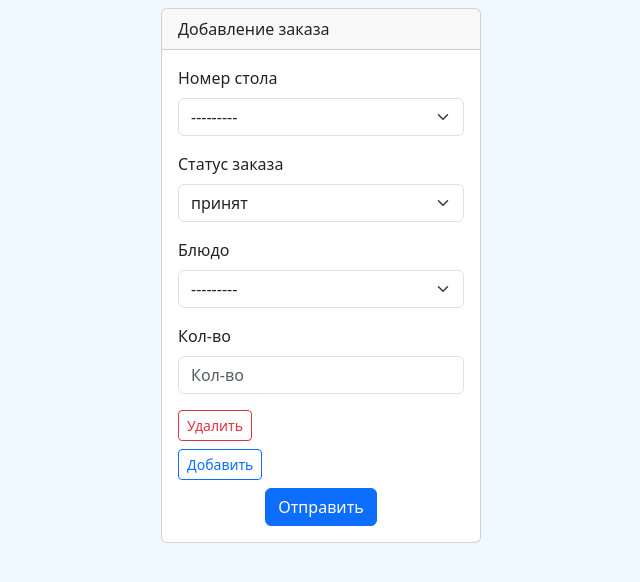
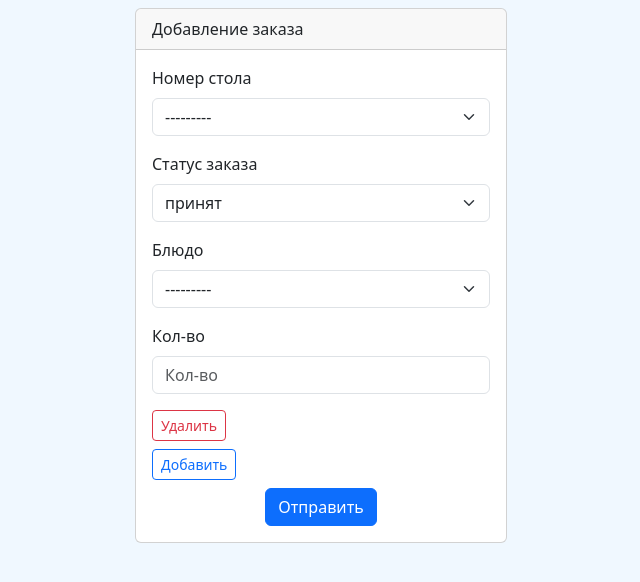
Before and after one commit to ClosedEyeVisuals/crm-orders, a Django app: page /orders/create/ in a window 1280 px wide. Shown: the part 57-639 px from the top of the page, without its empty margins (319-959 px from the left). Run offline with Django 4.2, Linux system fonts and the light colour scheme; data that the repository does not hold is empty; some libraries are stand-ins or nearby versions.

Commit message:
update form in order_form.html

```diff
--- a/crm/templates/orders/order_form.html
+++ b/crm/templates/orders/order_form.html
@@ -11,8 +11,8 @@
   {% endif %}
 {% endblock title %}
 {% block content %}
-  <div class="col d-flex justify-content-center">
-    <div class="card col-3 m-2">
+  <div class="container d-flex justify-content-center">
+    <div class="card col-4 m-2">
       <div class="card-header">
         {% if 'edit' in request.path %}
           Редактирование заказа
@@ -27,7 +27,6 @@
           {% csrf_token %}
           {% if not 'delete' in request.path %}
             {% bootstrap_form form %}
-            <fieldset>
             {{ dish_formset.management_form }}
             {{ dish_formset.non_form_errors }}
             {% for form in dish_formset %}
@@ -35,7 +34,6 @@
                 {% bootstrap_form form %}
               </div>
             {% endfor %}
-            </fieldset>
           {% else %}
             <article>
               <p>Удалить заказ {{ order.id }} от {{ order.created_at }}?</p>
```
